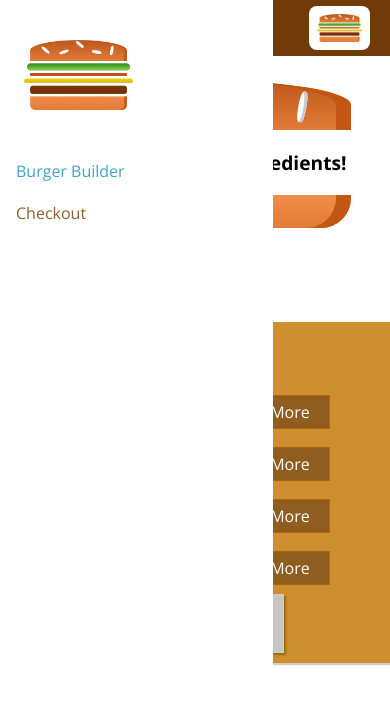
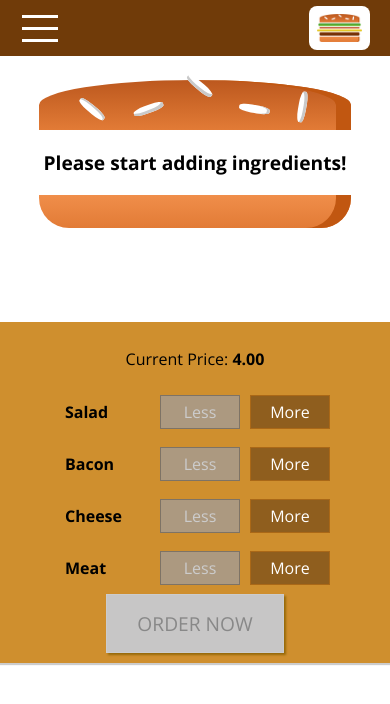
Before and after one commit to boy-warakorn/burger-react, a React (Create React App) app: page / in a window 390 px wide. Shown: the top 704 px of the page. Built offline with nearby package versions, Linux system fonts and the light colour scheme; the HTML template or start-up script is replaced by a standard one.

Commit message:
[ADD] finish navbar responsive

```diff
--- a/src/components/Layout/Layout.js
+++ b/src/components/Layout/Layout.js
@@ -1,15 +1,35 @@
-import React from "react";
+import React, { Component } from "react";
 import Aux from "../../hoc/Auxilary";
 import classes from "./Layout.module.css";
 import Toolbar from "../Navigation/Toolbar/Toolbar";
 import SideDrawer from "../Navigation/SideDrawer/SideDrawer";
 
-const layout = (props) => (
-  <Aux>
-    <Toolbar />
-    <SideDrawer />
-    <main className={classes.Content}>{props.children}</main>
-  </Aux>
-);
+class Layout extends Component {
+  state = {
+    showSideDrawer: false,
+  };
 
-export default layout;
+  sideDrawerClosedHandler = () => {
+    this.setState({ showSideDrawer: false });
+  };
+
+  sideDrawerToggleHandler = () => {
+    this.setState((prevState) => {
+      return { showSideDrawer: !prevState.showSideDrawer };
+    });
+  };
+
+  render() {
+    return (
+      <Aux>
+        <Toolbar drawerToggleClicked={this.sideDrawerToggleHandler} />
+        <SideDrawer
+          open={this.state.showSideDrawer}
+          closed={this.sideDrawerClosedHandler}
+        />
+        <main className={classes.Content}>{this.props.children}</main>
+      </Aux>
+    );
+  }
+}
+export default Layout;
--- /dev/null
+++ b/src/components/Navigation/SideDrawer/DrawerToggle/DrawerToggle.js
@@ -0,0 +1,12 @@
+import React from "react";
+import classes from "./DrawerToggle.module.css";
+
+const drawerToggle = (props) => (
+  <div className={classes.DrawerToggle} onClick={props.clicked}>
+    <div></div>
+    <div></div>
+    <div></div>
+  </div>
+);
+
+export default drawerToggle;
--- /dev/null
+++ b/src/components/Navigation/SideDrawer/DrawerToggle/DrawerToggle.module.css
@@ -0,0 +1,23 @@
+.DrawerToggle {
+  width: 40px;
+  height: 100%;
+  display: flex;
+  flex-flow: column;
+  justify-content: space-around;
+  align-items: center;
+  padding: 10px 0;
+  box-sizing: border-box;
+  cursor: pointer;
+}
+
+.DrawerToggle div {
+  width: 90%;
+  height: 3px;
+  background-color: white;
+}
+
+@media (min-width: 500px) {
+  .DrawerToggle {
+    display: none;
+  }
+}
--- a/src/components/Navigation/SideDrawer/SideDrawer.js
+++ b/src/components/Navigation/SideDrawer/SideDrawer.js
@@ -2,11 +2,19 @@
 import Logo from "../../Logo/Logo";
 import NavigationItems from "../NavigationItems/NavigationItems";
 import classes from "./SideDrawer.module.css";
+import Backdrop from "../../UI/Backdrop/Backdrop";
+import Aux from "../../../hoc/Auxilary";
 
 const sideDrawer = (props) => {
-  //...
+  let attachedClasses = [classes.SideDrawer, classes.Close];
+  if (props.open) {
+    attachedClasses = [classes.SideDrawer, classes.Open];
+  }
+
   return (
-    <div className={classes.SideDrawer}>
+    <Aux>
+      <Backdrop show={props.open} clicked={props.closed} />
+      <div className={attachedClasses.join(" ")}>
         <div className={classes.Logo}>
           <Logo />
         </div>
@@ -15,6 +23,7 @@
           <NavigationItems />
         </nav>
       </div>
+    </Aux>
   );
 };
 
--- a/src/components/Navigation/SideDrawer/SideDrawer.module.css
+++ b/src/components/Navigation/SideDrawer/SideDrawer.module.css
@@ -9,7 +9,7 @@
   background-color: white;
   padding: 32px 16px;
   box-sizing: border-box;
-  transition: transform 0s ease-out;
+  transition: transform 0.5s ease-out;
 }
 
 @media (min-width: 500px) {
--- a/src/components/Navigation/Toolbar/Toolbar.js
+++ b/src/components/Navigation/Toolbar/Toolbar.js
@@ -2,10 +2,11 @@
 import classes from "./Toolbar.module.css";
 import Logo from "../../Logo/Logo";
 import NavigationItems from "../NavigationItems/NavigationItems";
+import DrawerToggle from "../SideDrawer/DrawerToggle/DrawerToggle";
 
 const toolbar = (props) => (
   <header className={classes.Toolbar}>
-    <div>MENU</div>
+    <DrawerToggle clicked={props.drawerToggleClicked} />
     <div className={classes.Logo}>
       <Logo />
     </div>
```
Lines whose indentation alone changed are shown as unchanged.
